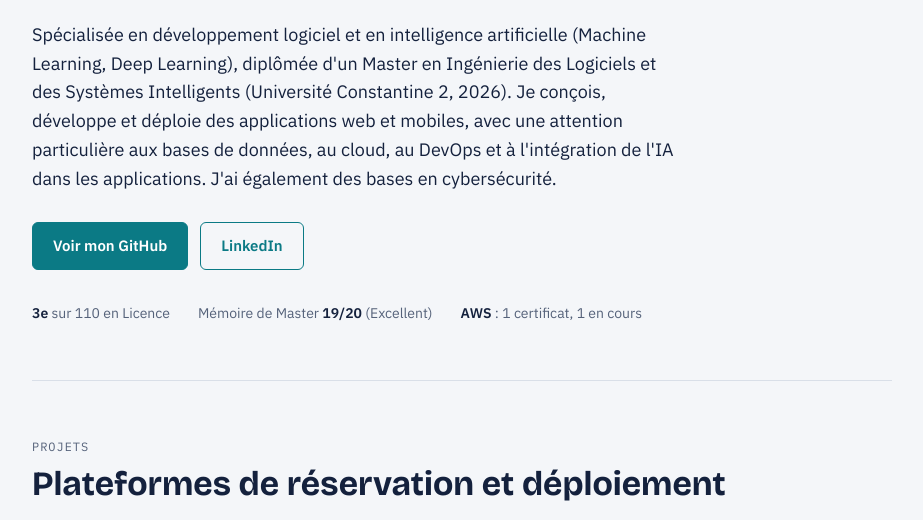
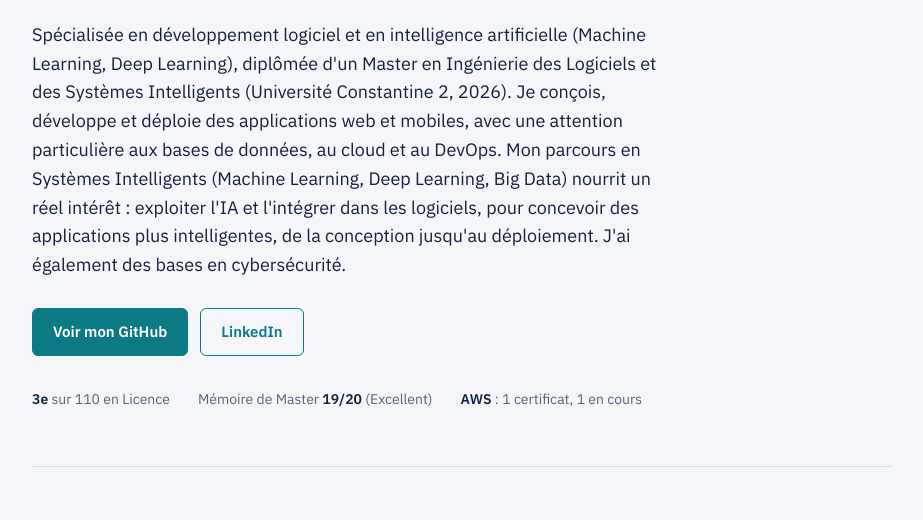
Before and after one commit to LynaLarem/LynaLarem.github.io, a plain HTML site: page index.html in a window 1280 px wide. Shown: the part 256-776 px from the top of the page, without its empty margins (178-1101 px from the left). Drawn offline with nearby package versions, Linux system fonts and the light colour scheme.

Commit message:
Add files via upload

```diff
--- a/index.html
+++ b/index.html
@@ -79,7 +79,7 @@ footer h2{font-size:clamp(26px,4.5vw,34px);margin:8px 0 14px}
   <div class="label">Portfolio · Constantine, Algérie</div>
   <h1>Lyna Rouaida Larem</h1>
   <div class="role">Informaticienne, Génie Logiciel &amp; Systèmes Intelligents</div>
-  <p class="intro">Spécialisée en développement logiciel et en intelligence artificielle (Machine Learning, Deep Learning), diplômée d'un Master en Ingénierie des Logiciels et des Systèmes Intelligents (Université Constantine 2, 2026). Je conçois, développe et déploie des applications web et mobiles, avec une attention particulière aux bases de données, au cloud, au DevOps et à l'intégration de l'IA dans les applications. J'ai également des bases en cybersécurité.</p>
+  <p class="intro">Spécialisée en développement logiciel et en intelligence artificielle (Machine Learning, Deep Learning), diplômée d'un Master en Ingénierie des Logiciels et des Systèmes Intelligents (Université Constantine 2, 2026). Je conçois, développe et déploie des applications web et mobiles, avec une attention particulière aux bases de données, au cloud et au DevOps. Mon parcours en Systèmes Intelligents (Machine Learning, Deep Learning, Big Data) nourrit un réel intérêt : exploiter l'IA et l'intégrer dans les logiciels, pour concevoir des applications plus intelligentes, de la conception jusqu'au déploiement. J'ai également des bases en cybersécurité.</p>
   <div class="actions">
     <a class="btn primary" href="https://github.com/LynaLarem" target="_blank" rel="noopener">Voir mon GitHub</a>
     <a class="btn" href="https://linkedin.com/in/lyna-larem" target="_blank" rel="noopener">LinkedIn</a>
```
